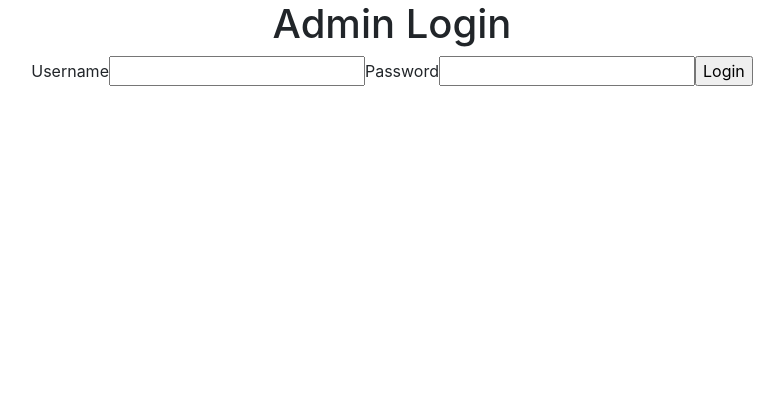
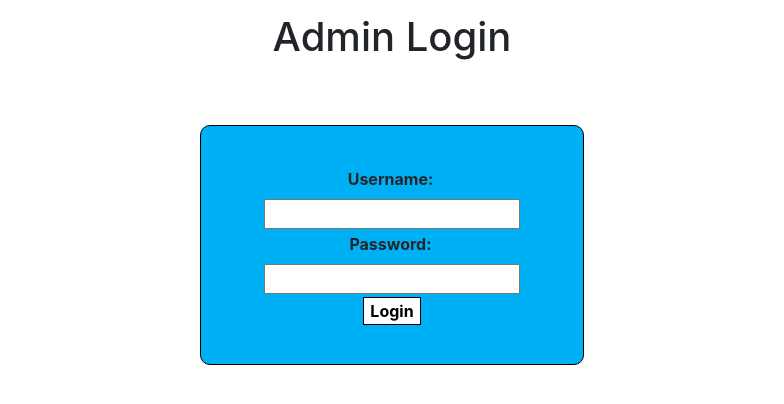
Before and after one commit to MeloVicG/LatinoAutoElectric, a React (Create React App) app in the folder paras-repair-shop/: page /admin in a window 1280 px wide. Shown: the top 404 px of the page, without its empty margins (248-1032 px from the left). Built offline with nearby package versions, Linux system fonts and the light colour scheme; no server answers.

Commit message:
login & logout working for admin

```diff
--- a/paras-repair-shop/src/App.scss
+++ b/paras-repair-shop/src/App.scss
@@ -101,6 +101,6 @@
   box-shadow: 3px 3px;
 }
 
-.currentNav{
+.currentNav {
   background-color: blueviolet;
 }
--- a/paras-repair-shop/src/components/AdminNavBar.jsx
+++ b/paras-repair-shop/src/components/AdminNavBar.jsx
@@ -1,6 +1,7 @@
 import React, { useState } from 'react';
-import { Link } from '@reach/router';
+import { navigate, Link } from '@reach/router';
 import styles from '../styles/NavBar.module.scss';
+
 // import CarLogo from '../components/CarLogo'
 
 const AdminNavBar = ({ page, setPage }) => {
@@ -17,6 +18,13 @@ const AdminNavBar = ({ page, setPage }) => {
         setAdminNav(bar);
         console.log("bar? " + bar);
     };
+
+    const logout = (e) => {
+        localStorage.removeItem("user");
+        alert("Log out successful!");
+        navigate("/admin");
+    };
+
     return (
         <div className="navBarParent">
             <nav className="navBar">
@@ -27,6 +35,9 @@ const AdminNavBar = ({ page, setPage }) => {
                     </div>
                 )}
             </nav>
+            <div className={styles.logoutWrapper}>
+                <button className={styles.logout} onClick={logout}>Log Out</button>
+            </div>
         </div>
     )
 }
--- a/paras-repair-shop/src/components/AppointmentList.jsx
+++ b/paras-repair-shop/src/components/AppointmentList.jsx
@@ -16,7 +16,7 @@ const AppointmentList = ({ appointmentList, selectedId, setSelectedId }) => {
                 appointmentList.map((appoint) =>
                     <div className={styles.appointmentGroup} onClick={() => handleSelection(`${appoint.id}`)} key={appoint.id}>
                         <div className={styles.appointmentLeft}>
-                            <p>{appoint.time}</p>
+                            <p>{appoint.date} - {appoint.time}</p>
                         </div>
                         <div className={styles.appointmentRight}>
                             <p>{appoint.firstName} {appoint.lastName}</p>
--- /dev/null
+++ b/paras-repair-shop/src/styles/AdminLogin.module.scss
@@ -0,0 +1,37 @@
+h1 {
+  margin-top: 1%;
+}
+
+.login {
+  display: block;
+  width: 30%;
+  padding: 3%;
+  margin-left: 35%;
+  margin-top: 5%;
+  background-color: #00b0f4;
+  font-weight: bold;
+  border: 1px solid black;
+  border-radius: 10px;
+}
+
+.loginBlock {
+  display: block;
+  margin-top: 1%;
+  margin-bottom: 1%;
+}
+
+.loginBlock label {
+  margin-right: 1%;
+}
+
+#loginButton {
+  background-color: white;
+  color: black;
+  border: 1px solid black;
+  font-weight: bold;
+  &:hover {
+    background-color: #28a745;
+    color: white;
+    border: 1px solid #28a745;
+  }
+}
--- a/paras-repair-shop/src/styles/NavBar.module.scss
+++ b/paras-repair-shop/src/styles/NavBar.module.scss
@@ -11,7 +11,6 @@
 }
 
 .navBox {
-
   display: inline-block;
   color: black;
   font-size: 25px;
@@ -29,17 +28,21 @@
   }
 }
 
-// color: black;
-//     // display: inline;
-//     font-size: 20px;
-//     padding: 5px;
-//     font-weight: bold;
-//     margin: 25px;
-//     &:hover {
-//         // font-size: 23px;
-//         text-shadow: 1px 1px black;
-//         background-color: aliceblue;
-//         padding: 9px 5px;
-//         border: aqua 1px solid;
-//         // cursor: pointer;
-//     }
+.logoutWrapper {
+  width: 80%;
+  text-align: right;
+}
+
+.logout {
+  margin-top: 2%;
+  margin-bottom: 1%;
+  background-color: white;
+  color: #dc3545;
+  border: 1px solid #dc3545;
+  border-radius: 10px;
+  font-weight: bold;
+  &:hover {
+    color: white;
+    background-color: #dc3545;
+  }
+}
--- a/paras-repair-shop/src/views/AdminLogin.jsx
+++ b/paras-repair-shop/src/views/AdminLogin.jsx
@@ -1,6 +1,7 @@
 import React, { useState } from 'react';
-import { Link } from '@reach/router';
+import { Link, navigate } from '@reach/router';
 import axios from 'axios';
+import styles from '../styles/AdminLogin.module.scss';
 
 
 const AdminLogin = () => {
@@ -17,6 +18,7 @@ const AdminLogin = () => {
             .then(res => {
                 if (res.data.accessToken) {
                     localStorage.setItem("user", JSON.stringify(res.data));
+                    navigate("/dashboard");
                 }
             })
             .catch(err => {
@@ -28,11 +30,17 @@ const AdminLogin = () => {
         <div>
             <h1>Admin Login</h1>
             <form onSubmit={handleLogin}>
-                <label>Username</label>
-                <input type="text" onChange={(e) => { setUsername(e.target.value) }} />
-                <label>Password</label>
-                <input type="text" onChange={(e) => { setPassword(e.target.value) }} />
-                <input type="submit" value="Login" />
+                <div className={styles.login}>
+                    <div className={styles.loginBlock}>
+                        <label>Username: </label>
+                        <input type="text" onChange={(e) => { setUsername(e.target.value) }} />
+                    </div>
+                    <div className={styles.loginBlock}>
+                        <label>Password: </label>
+                        <input type="text" onChange={(e) => { setPassword(e.target.value) }} />
+                    </div>
+                    <input id={styles.loginButton} type="submit" value="Login" />
+                </div>
             </form>
         </div>
 
--- a/paras-repair-shop/src/views/AppointmentDetailsPage.jsx
+++ b/paras-repair-shop/src/views/AppointmentDetailsPage.jsx
@@ -11,8 +11,10 @@ const AppointmentDetailsPage = ({ selectedId, selectedAppointment, setSelectedAp
 
     const [showForm, setShowForm] = useState(false);
     const [buttonName, setButtonName] = useState("Add Comments");
+    const user = JSON.parse(localStorage.getItem('user'));
 
     useEffect(() => {
+        if (user && user.accessToken) {
             axios.get("http://localhost:8080/api/appointments/" + selectedId)
                 .then(res => {
                     let data = res.data;
@@ -21,6 +23,9 @@ const AppointmentDetailsPage = ({ selectedId, selectedAppointment, setSelectedAp
                 .catch(err => {
                     console.log(err);
                 })
+        } else {
+            navigate("/admin");
+        }
     }, []);
 
     let hidden = <></>;
--- a/paras-repair-shop/src/views/ArchivePage.jsx
+++ b/paras-repair-shop/src/views/ArchivePage.jsx
@@ -1,4 +1,5 @@
 import React, { useState, useEffect } from 'react';
+import { navigate } from '@reach/router';
 import AppointmentList from '../components/AppointmentList';
 import AdminNavBar from '../components/AdminNavBar';
 import SearchBar from '../components/SearchBar';
@@ -10,9 +11,14 @@ import styles from '../styles/SearchDisplay.module.scss';
 const ArchivePage = ({ appointments, setAppointments, selectedId, setSelectedId, appointmentList, setAppointmentList, page, setPage }) => {
     const [input, setInput] = useState('');
     const [appointmentListDefault, setAppointmentListDefault] = useState();
+    const user = JSON.parse(localStorage.getItem('user'));
 
     useEffect(() => {
-        setPage(2);
+        if (user && user.accessToken) {
+            setPage(2);
+        } else {
+            navigate("/admin");
+        }
     }, []);
 
     const updateInput = (input) => {
--- a/paras-repair-shop/src/views/Dashboard.jsx
+++ b/paras-repair-shop/src/views/Dashboard.jsx
@@ -14,7 +14,11 @@ const Dashboard = ({ appointments, setAppointments, selectedId, setSelectedId, p
   const [calDate, setCalDate] = useState(new Date());
   const [filteredAppointments, setFilteredAppointments] = useState([]);
 
+  const user = JSON.parse(localStorage.getItem('user'));
+
   useEffect(() => {
+    if (user && user.accessToken) {
+
       axios.get("http://localhost:8080/api/appointments/")
         .then(res => {
           let allAppointments = res.data;
@@ -24,6 +28,9 @@ const Dashboard = ({ appointments, setAppointments, selectedId, setSelectedId, p
         .catch(err => {
           console.log(err);
         })
+    } else {
+      navigate("/admin");
+    }
   }, []);
 
   const calendarChange = (calDate) => {
--- a/paras-repair-shop/src/views/SearchAppointments.jsx
+++ b/paras-repair-shop/src/views/SearchAppointments.jsx
@@ -1,4 +1,5 @@
 import React, { useState, useEffect } from 'react';
+import { navigate } from '@reach/router';
 import AppointmentList from '../components/AppointmentList';
 import AdminNavBar from '../components/AdminNavBar';
 import SearchBar from '../components/SearchBar';
@@ -10,8 +11,10 @@ import styles from '../styles/SearchDisplay.module.scss';
 const SearchAppointments = ({ appointments, setAppointments, selectedId, setSelectedId, appointmentList, setAppointmentList, page, setPage }) => {
     const [input, setInput] = useState('');
     const [appointmentListDefault, setAppointmentListDefault] = useState();
+    const user = JSON.parse(localStorage.getItem('user'));
 
     useEffect(() => {
+        if (user && user.accessToken) {
             axios.get("http://localhost:8080/api/appointments/")
                 .then(res => {
                     let data = res.data;
@@ -22,6 +25,9 @@ const SearchAppointments = ({ appointments, setAppointments, selectedId, setSele
                 .catch(err => {
                     console.log(err);
                 })
+        } else {
+            navigate("/admin");
+        }
     }, []);
 
     const updateInput = (input) => {
```
Lines whose indentation alone changed are shown as unchanged.
